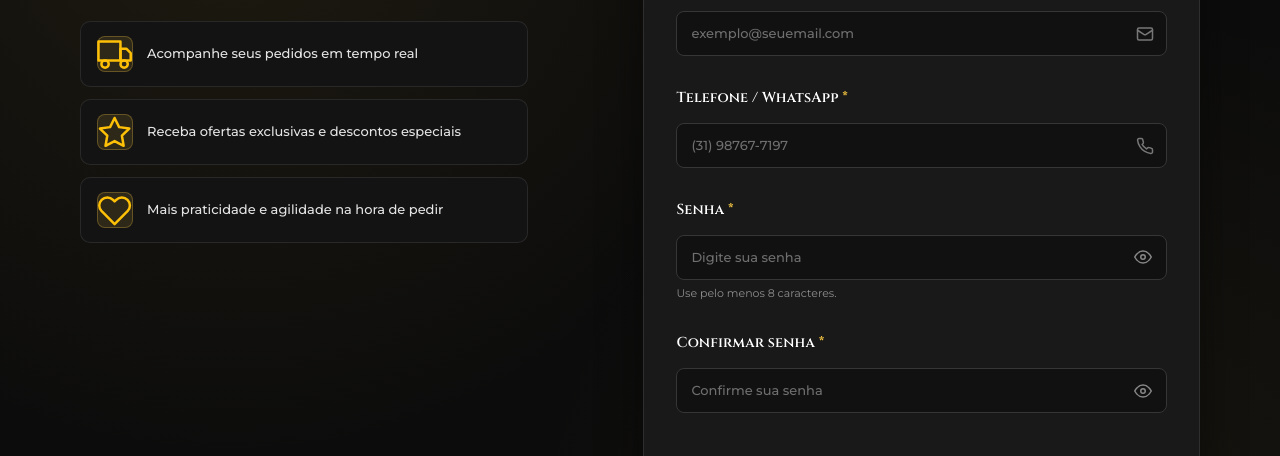
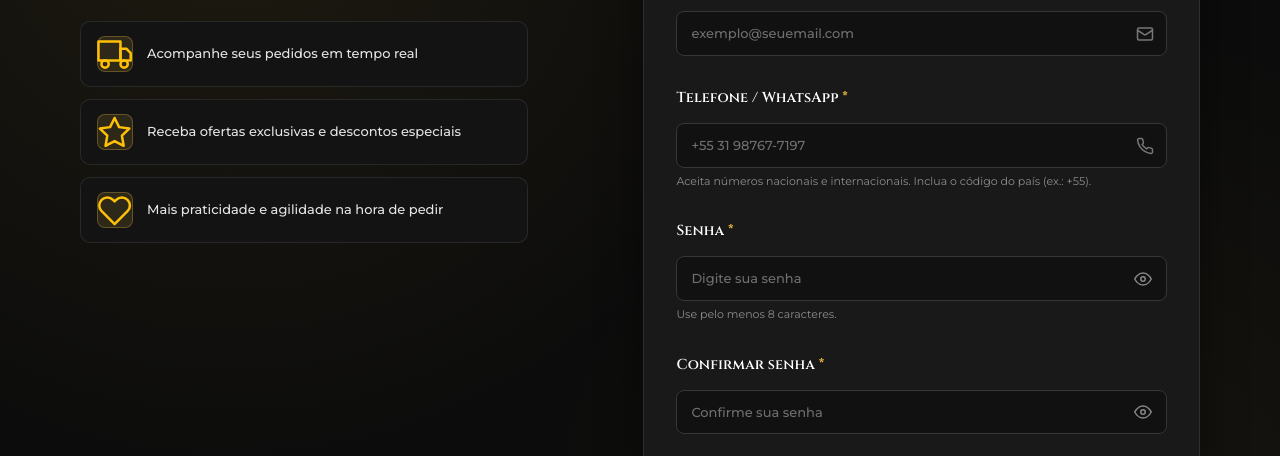
Before and after one commit to kkuy0z/fraga-lanches, a website: page frontend/cadastro/cadastro.html in a window 1280 px wide. Shown: the part 339-795 px from the top of the page. Drawn offline with Linux system fonts and the light colour scheme.

Commit message:
Amplia campo de telefone para formatos internacionais

```diff
--- a/frontend/cadastro/cadastro.html
+++ b/frontend/cadastro/cadastro.html
@@ -836,9 +836,9 @@
                   name="telefone"
                   type="tel"
                   inputmode="tel"
-                  autocomplete="tel-national"
-                  placeholder="(31) 98767-7197"
-                  maxlength="15"
+                  autocomplete="tel"
+                  placeholder="+55 31 98767-7197"
+                  maxlength="25"
                   required
                   aria-describedby="erro-telefone"
                   class="form-input"
@@ -859,6 +859,9 @@
                 </svg>
               </div>
               <p class="form-help error" id="erro-telefone"></p>
+              <p class="form-help" id="ajuda-telefone">
+                Aceita números nacionais e internacionais. Inclua o código do país (ex.: +55).
+              </p>
             </div>
 
             <div class="campo">
```
